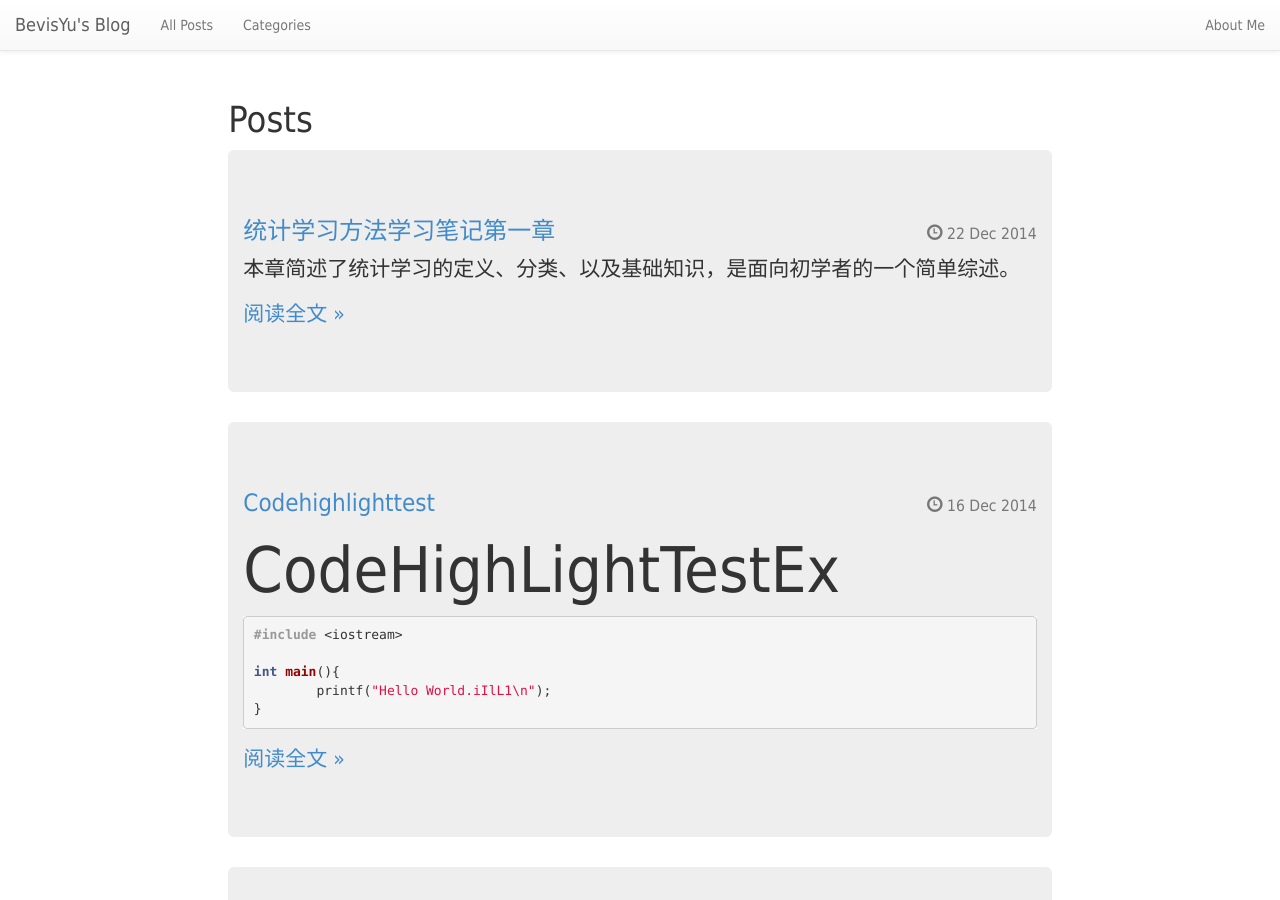
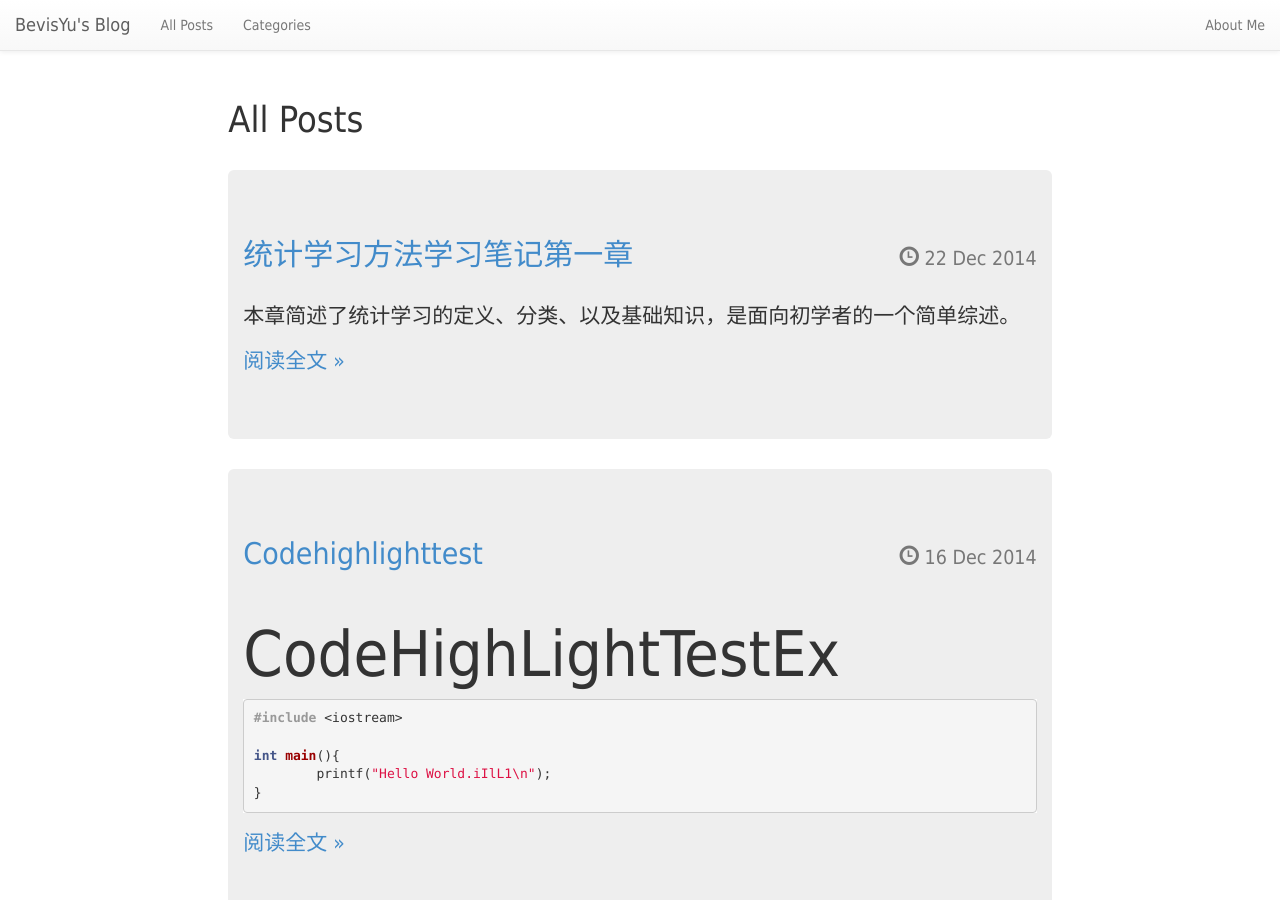
Before and after one commit to ywnbit/ywnbit.github.com, a Jekyll site: the page built from post/index.html, in a window 1280 px wide and 900 px high. Built offline with Jekyll 4.4.1, drawn with Linux system fonts in a browser that asks for light colours; the list of posts is cut into pages by our own code.

Commit message:
little_fix

```diff
--- a/post/index.html
+++ b/post/index.html
@@ -4,13 +4,14 @@ layout: default
 
 <div class="home">
 
-    <h1>Posts</h1>
+    <h1>All Posts</h1>
+    <br/>
 
     <!-- Loop output paged posts -->
     {% for post in paginator.posts %}
     <div class="jumbotron">
 	<div class="container-fluid">
-	<h3>
+	    <h2>
 		<table width="100%">
 		    <tr>
 			<td>
@@ -26,7 +27,8 @@ layout: default
 			</td>
 		    </tr>
 		</table>
-	</h3>
+	    </h2>
+	    <br/>
 	    {{ post.excerpt }}
 	    <p> <a href="{{ post.url }}"><span >阅读全文 &raquo; </span></a></p>
 	</div>
```
Lines whose indentation alone changed are shown as unchanged.
